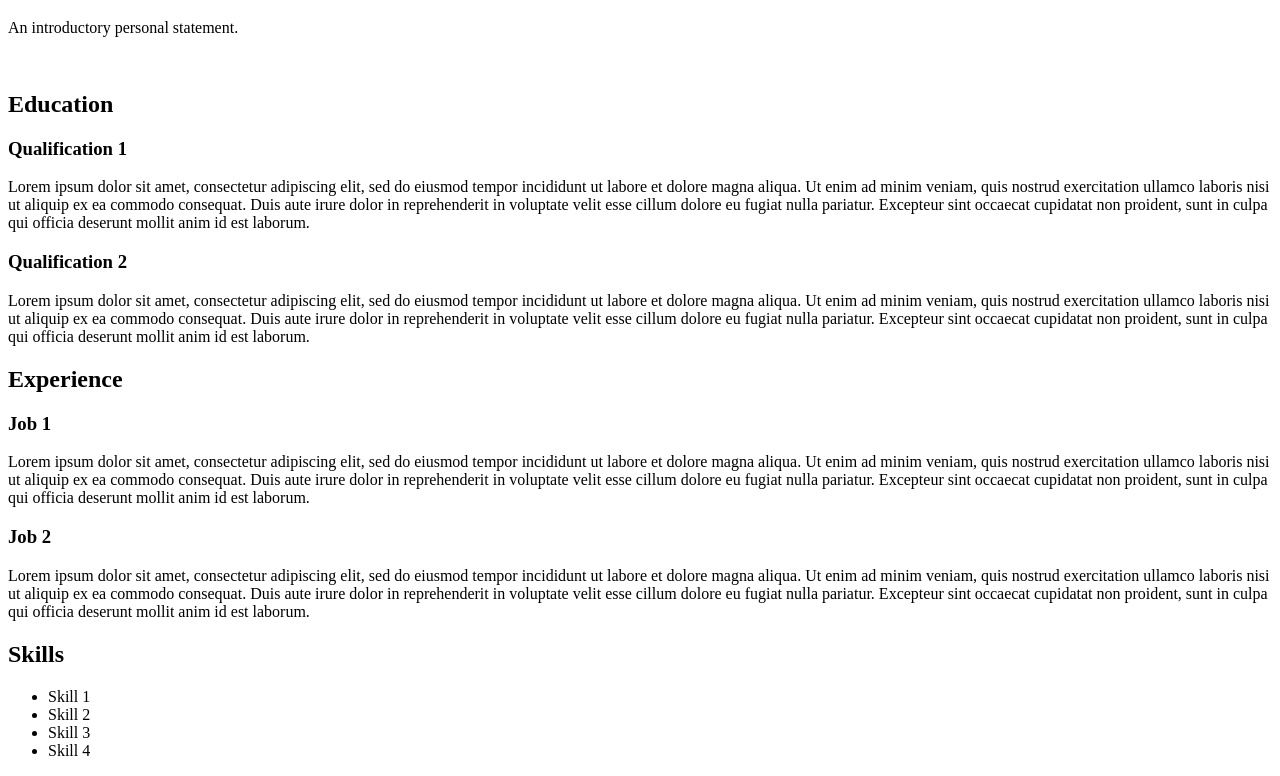
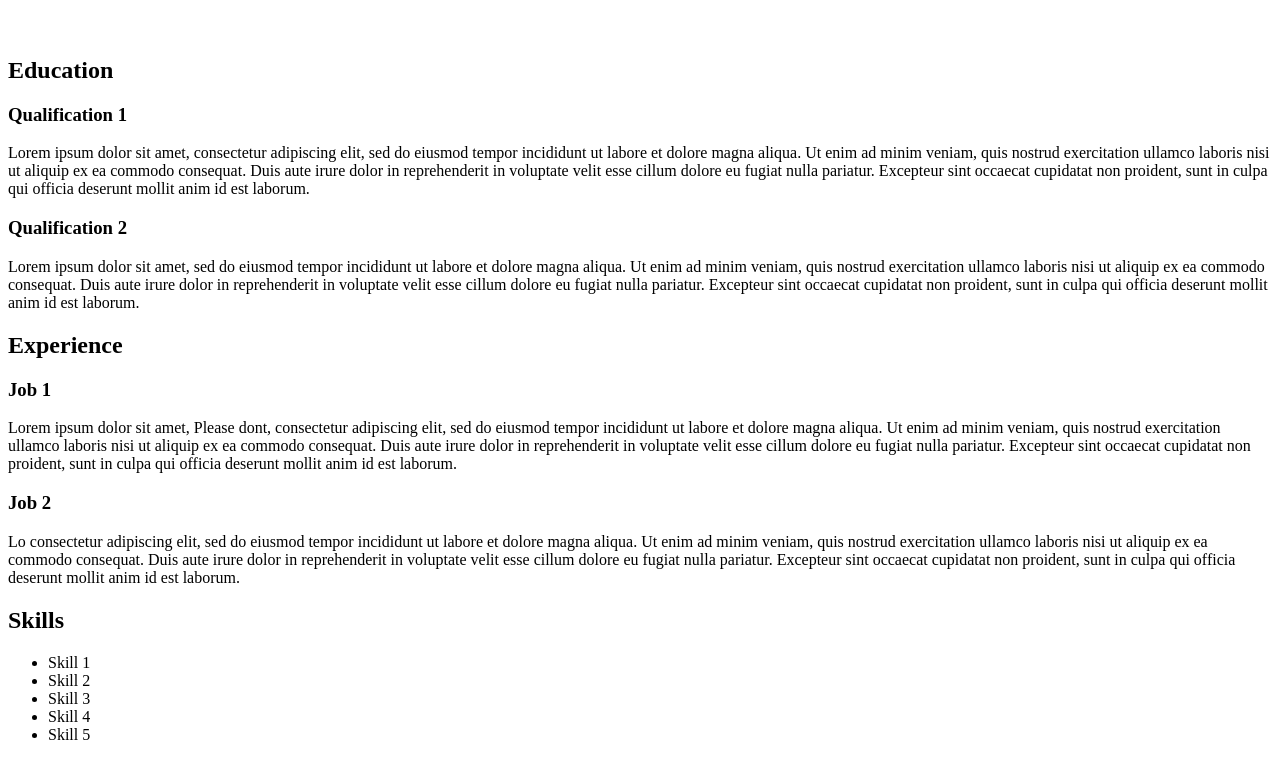
Before and after one commit to Reniercoetzer92/git-example, a plain HTML site: page index.html in a window 1280 px wide. Shown: the part 61-837 px from the top of the page. Drawn offline with Linux system fonts and the light colour scheme.

Commit message:
index.html

```diff
--- a/index.html
+++ b/index.html
@@ -5,7 +5,6 @@
   </head>
   <body>
     <h1>Amanda Brown</h1>
-    <p>An introductory personal statement. </p>
     <br>
 
   </p>
@@ -15,25 +14,24 @@
       <p>Lorem ipsum dolor sit amet, consectetur adipiscing elit, sed do eiusmod tempor incididunt ut labore et dolore magna aliqua. Ut enim ad minim veniam, quis nostrud exercitation ullamco laboris nisi ut aliquip ex ea commodo consequat. Duis aute irure dolor in reprehenderit in voluptate velit esse cillum dolore eu fugiat nulla pariatur. Excepteur sint occaecat cupidatat non proident, sunt in culpa qui officia deserunt mollit anim id est laborum.</p>
 
       <h3> Qualification 2</h3>
-      <p>Lorem ipsum dolor sit amet, consectetur adipiscing elit, sed do eiusmod tempor incididunt ut labore et dolore magna aliqua. Ut enim ad minim veniam, quis nostrud exercitation ullamco laboris nisi ut aliquip ex ea commodo consequat. Duis aute irure dolor in reprehenderit in voluptate velit esse cillum dolore eu fugiat nulla pariatur. Excepteur sint occaecat cupidatat non proident, sunt in culpa qui officia deserunt mollit anim id est laborum.</p>
+      <p>Lorem ipsum dolor sit amet,  sed do eiusmod tempor incididunt ut labore et dolore magna aliqua. Ut enim ad minim veniam, quis nostrud exercitation ullamco laboris nisi ut aliquip ex ea commodo consequat. Duis aute irure dolor in reprehenderit in voluptate velit esse cillum dolore eu fugiat nulla pariatur. Excepteur sint occaecat cupidatat non proident, sunt in culpa qui officia deserunt mollit anim id est laborum.</p>
 
       <h2 id="experience">Experience</h2>
         <h3>Job 1</h3>
-        <p>Lorem ipsum dolor sit amet, consectetur adipiscing elit, sed do eiusmod tempor incididunt ut labore et dolore magna aliqua. Ut enim ad minim veniam, quis nostrud exercitation ullamco laboris nisi ut aliquip ex ea commodo consequat. Duis aute irure dolor in reprehenderit in voluptate velit esse cillum dolore eu fugiat nulla pariatur. Excepteur sint occaecat cupidatat non proident, sunt in culpa qui officia deserunt mollit anim id est laborum.</p>
-
+        <p>Lorem ipsum dolor sit amet, Please dont, consectetur adipiscing elit, sed do eiusmod tempor incididunt ut labore et dolore magna aliqua. Ut enim ad minim veniam, quis nostrud exercitation ullamco laboris nisi ut aliquip ex ea commodo consequat. Duis aute irure dolor in reprehenderit in voluptate velit esse cillum dolore eu fugiat nulla pariatur. Excepteur sint occaecat cupidatat non proident, sunt in culpa qui officia deserunt mollit anim id est laborum.</p>
         <h3>Job 2</h3>
-        <p>Lorem ipsum dolor sit amet, consectetur adipiscing elit, sed do eiusmod tempor incididunt ut labore et dolore magna aliqua. Ut enim ad minim veniam, quis nostrud exercitation ullamco laboris nisi ut aliquip ex ea commodo consequat. Duis aute irure dolor in reprehenderit in voluptate velit esse cillum dolore eu fugiat nulla pariatur. Excepteur sint occaecat cupidatat non proident, sunt in culpa qui officia deserunt mollit anim id est laborum.</p>
+        <p>Lo consectetur adipiscing elit, sed do eiusmod tempor incididunt ut labore et dolore magna aliqua. Ut enim ad minim veniam, quis nostrud exercitation ullamco laboris nisi ut aliquip ex ea commodo consequat. Duis aute irure dolor in reprehenderit in voluptate velit esse cillum dolore eu fugiat nulla pariatur. Excepteur sint occaecat cupidatat non proident, sunt in culpa qui officia deserunt mollit anim id est laborum.</p>
 
       <h2 id="skills and hobbies">Skills</h2>
       <p>
         <ul>
           <li>Skill 1</li>
-          <li>Skill 2 </li>
-          <li>Skill 3</li>
+          <li>Skill 2</li>
+          <li>Skill 3 </li>
           <li>Skill 4 </li>
+          <li>Skill 5 </li>
         </ul>
     </p>
 
-
   </body>
 </html>
```
